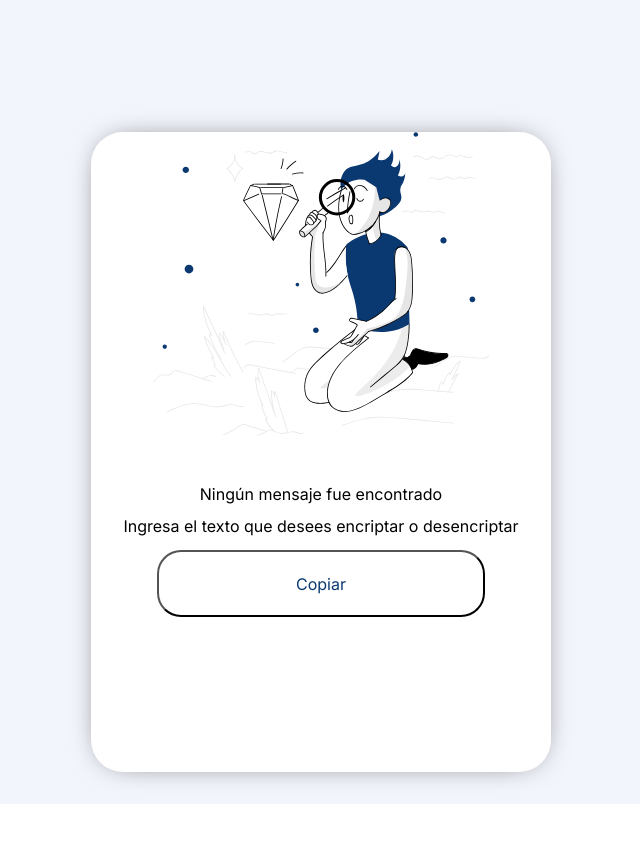
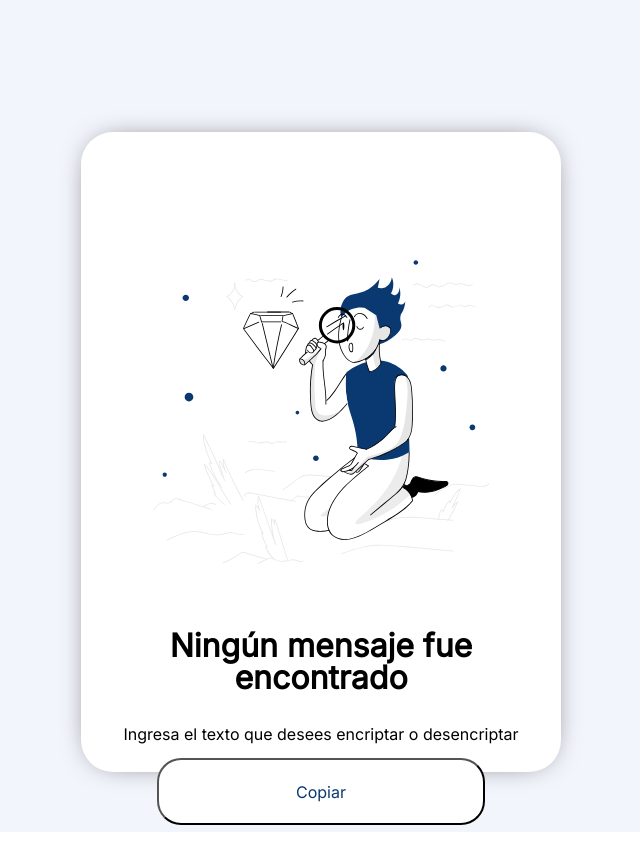
Before and after one commit to GeraOSF/encriptacion-texto, a plain HTML site: page index.html in a window 1280 px wide. Shown: the part 540-1397 px from the top of the page, without its empty margins (319-959 px from the left). Before the commit the page ends 1344 px from the top, so only its background shows below. Drawn offline with Linux system fonts and the light colour scheme.

Commit message:
Modificando estilo de texto de salida

```diff
--- a/css/style.css
+++ b/css/style.css
@@ -20,7 +20,9 @@ main {
     resize: none;
     height: 10vh;
     width: 100%;
-    outline: transparent;
+    outline: none;
+    /* quitar esto para testear */
+    background-color: #F3F5FC;
 }
 
 .text-in::placeholder {
@@ -41,6 +43,7 @@ main {
     cursor: pointer;
     font-family: 'Inter', sans-serif;
     font-size: 1rem;
+    transition: 1s;
 }
 
 #boton-encriptar {
@@ -67,6 +70,7 @@ main {
     border-radius: 32px;
     box-shadow: 0em 0em 2em -1em;
     height: 80vh;
+    width: 30em;
 }
 
 .elementos-no-hay-texto img {
@@ -77,6 +81,20 @@ main {
     margin: 1em 2em;
 }
 
+.mensaje-no-texto {
+    font-size: 2rem;
+    font-weight: bold;
+}
+
+.submensaje-no-texto {
+    font-size: 1rem;
+}
+
+.text-out {
+    padding: 2em;
+    font-size: 2rem;
+}
+
 .invisible {
     display: none;
 }
--- a/index.html
+++ b/index.html
@@ -5,11 +5,11 @@
         <meta charset="UTF-8">
         <title>Encriptador de texto</title>
         <link rel="icon" href="images/logo.png" type="image/x-icon">
-        <link rel="stylesheet" href="css/reset.css">
-        <link rel="stylesheet" href="css/style.css">
         <link rel="preconnect" href="https://fonts.googleapis.com">
         <link rel="preconnect" href="https://fonts.gstatic.com" crossorigin>
         <link href="https://fonts.googleapis.com/css2?family=Inter&display=swap" rel="stylesheet">
+        <link rel="stylesheet" href="css/reset.css">
+        <link rel="stylesheet" href="css/style.css">
     </head>
 
     <body>
```
